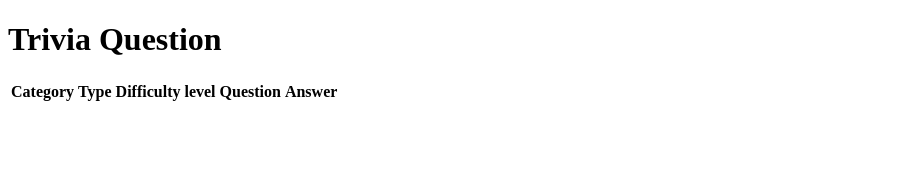
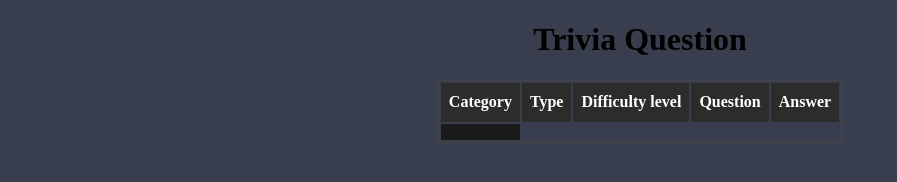
Before and after one commit to asmaaHamdym/sca-week7-assignment, a plain HTML site: page index.html in a window 1280 px wide. Shown: the whole page, without its empty margins (0-897 px from the left). Drawn offline with Linux system fonts and the light colour scheme; no server answers.

Commit message:
Added basic table styling

```diff
--- a/index.html
+++ b/index.html
@@ -4,6 +4,7 @@
 <head>
     <meta charset="UTF-8">
     <meta name="viewport" content="width=device-width, initial-scale=1.0">
+    <link rel="stylesheet" href="styles.css">
     <title>Group 8 Trivia Question</title>
 </head>
 
--- /dev/null
+++ b/styles.css
@@ -0,0 +1,34 @@
+* {
+    box-sizing: border-box;
+    background: #383E4E;
+
+}
+
+h1 {
+    text-align: center;
+
+}
+
+table {
+    max-width: 70rem;
+    border: 1px solid #464545;
+    color: white;
+    margin: 10px auto;
+
+
+
+}
+
+th,
+td {
+    background: #2C2C2C;
+    padding: 8px;
+    line-height: 1.42857143;
+    text-align: left;
+    vertical-align: bottom;
+    display: table-cell;
+}
+
+td {
+    background: #1B1B1B;
+}
```
